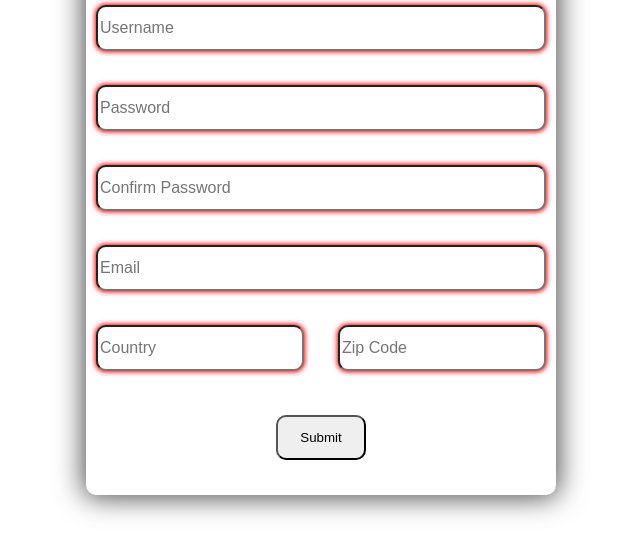
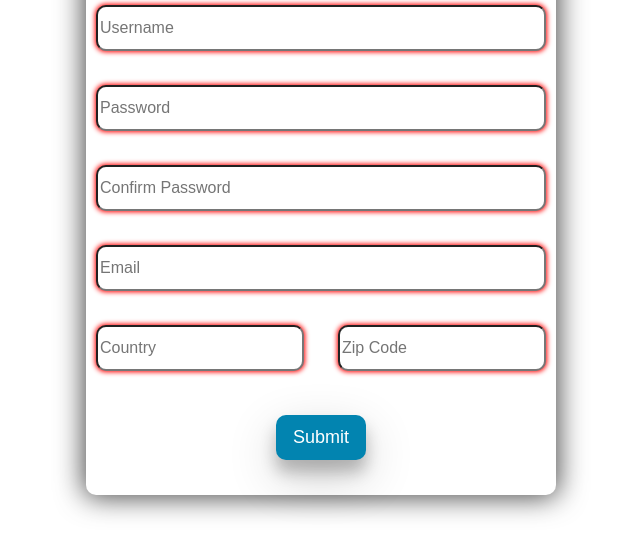
Before and after one commit to Robo-91/FormValidation, a plain HTML site: page index.html in a window 1280 px wide. In both pictures the pointer is over the button "Submit". Shown: the part 205-762 px from the top of the page, without its empty margins (319-959 px from the left). Drawn offline with Linux system fonts and the light colour scheme.

Commit message:
added submit button styles

```diff
--- a/styles.css
+++ b/styles.css
@@ -69,6 +69,17 @@ h1 {
 	border-radius: 10px;
 	width: 90px;
 	height: 45px;
+	color: white;
+	font-size: 18px;
+	background-color: #008CBA;
+	border: none;
+}
+
+#submit:hover {
+	background-color: #0284b0;
+	box-shadow: ;
+	transition: .5s;
+	box-shadow: 0 12px 16px 0 rgba(0,0,0,0.24), 0 17px 50px 0 rgba(0,0,0,0.19);
 }
 
 button {
```
